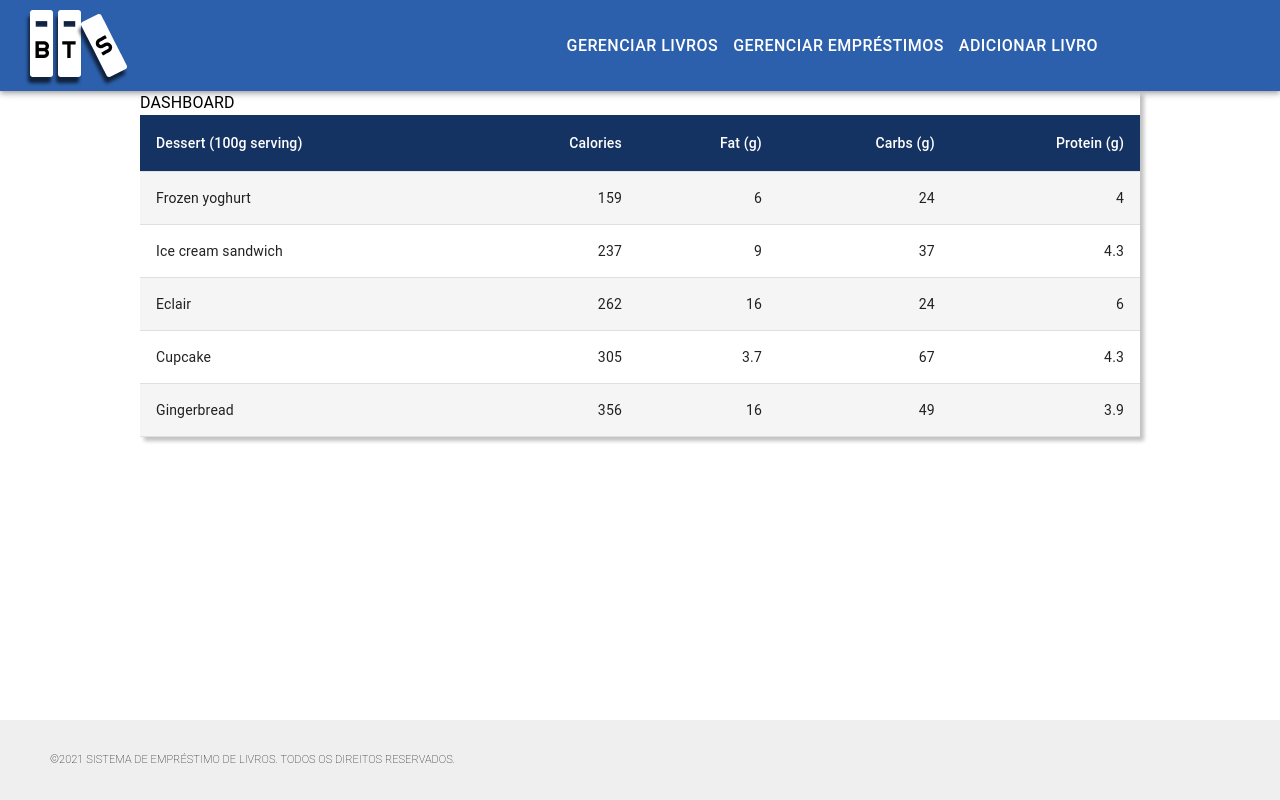
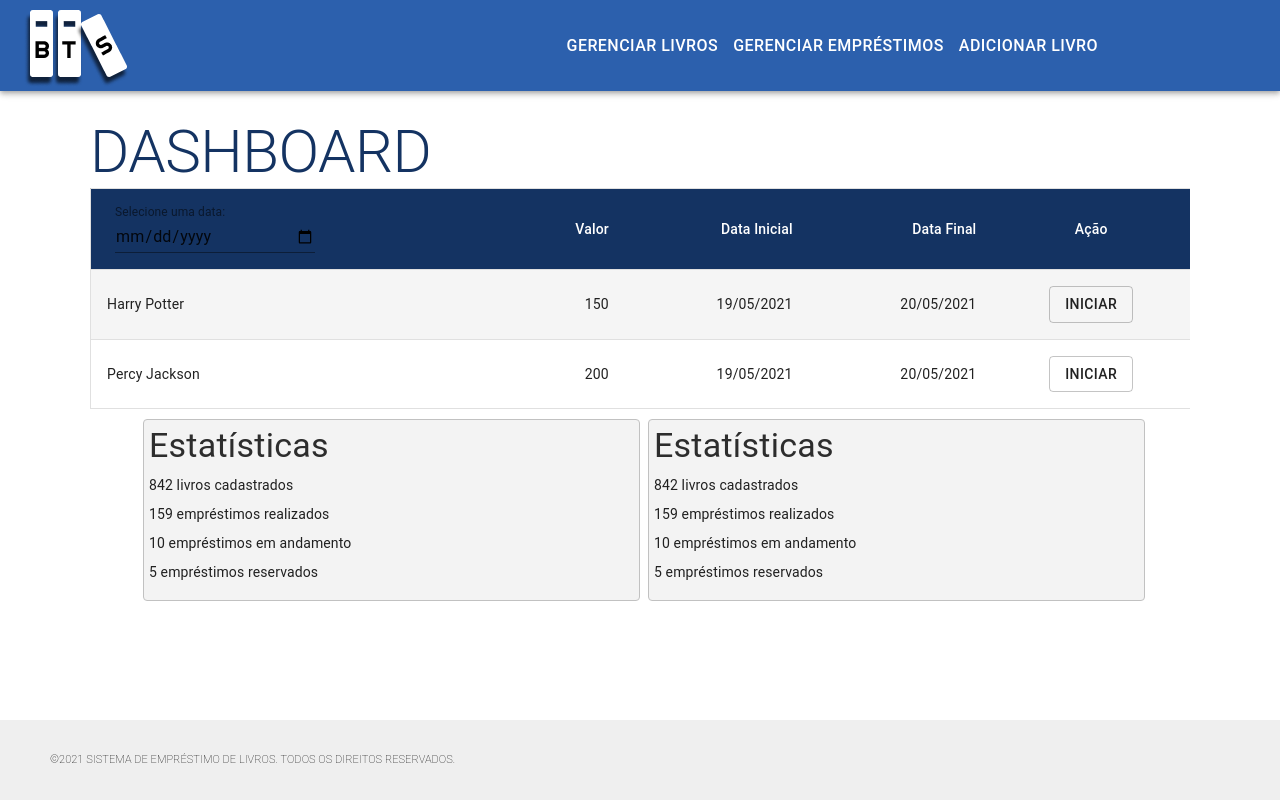
Before and after one commit to GitDoVitor/BS-Front, a React (Create React App) app in the folder frontbs/: page / in a window 1280 px wide. Built offline with nearby package versions, Linux system fonts and the light colour scheme; the HTML template or start-up script is replaced by a standard one.

Commit message:
dash quase terminada

```diff
--- a/frontbs/src/App.js
+++ b/frontbs/src/App.js
@@ -1,4 +1,3 @@
-import './App.scss';
 import {
   BrowserRouter as Router,
   Switch,
@@ -6,7 +5,6 @@ import {
 } from "react-router-dom";
 import Header from './components/header/header';
 import Footer from './components/footer/footer';
-import FOTOTESTE from './images/Group 1.png'
 import React, { Component } from "react";
 import AOS from "aos";
 import "aos/dist/aos.css";
@@ -49,14 +47,3 @@ export default class App extends Component {
 function Livros() {
   return <h1>Tabela de Livros</h1>;
 }
-
-function Dash() {
-  return(
-    <div data-aos="fade-right"
-     data-aos-offset="300"
-     data-aos-easing="ease-in-sine">
-       <img src={FOTOTESTE} alt="teste"></img>
-       <h1>DashBoard</h1>
-    </div>
-  );
-}
--- a/frontbs/src/App.scss
+++ /dev/null
@@ -1,38 +0,0 @@
-.App {
-  text-align: center;
-}
-
-.App-logo {
-  height: 40vmin;
-  pointer-events: none;
-}
-
-@media (prefers-reduced-motion: no-preference) {
-  .App-logo {
-    animation: App-logo-spin infinite 20s linear;
-  }
-}
-
-.App-header {
-  background-color: #282c34;
-  min-height: 100vh;
-  display: flex;
-  flex-direction: column;
-  align-items: center;
-  justify-content: center;
-  font-size: calc(10px + 2vmin);
-  color: white;
-}
-
-.App-link {
-  color: #61dafb;
-}
-
-@keyframes App-logo-spin {
-  from {
-    transform: rotate(0deg);
-  }
-  to {
-    transform: rotate(360deg);
-  }
-}
--- a/frontbs/src/components/dashboard/dashBoard.js
+++ b/frontbs/src/components/dashboard/dashBoard.js
@@ -7,19 +7,54 @@ import TableContainer from '@material-ui/core/TableContainer';
 import TableHead from '@material-ui/core/TableHead';
 import TableRow from '@material-ui/core/TableRow';
 import Paper from '@material-ui/core/Paper';
-import { Container, Typography } from '@material-ui/core';
+import { Button, Card, Grid, TextField, Typography } from '@material-ui/core';
+
 
 const useStyles = makeStyles((theme) => ({
   table: {
-    minWidth: 700,
-
+    Width: 1000
   },
   tableContainer: {
-    width: 1000,
+    marginLeft: "auto",
     marginRight: "auto",
+    width: 1100,
+    marginTop: 25,
+  },
+  titulo: {
+    color: "#143362",
+  },
+  container: {
+    display: 'flex',
+    flexWrap: 'wrap',
+  },
+  textField: {
+    marginLeft: theme.spacing(1),
+    marginRight: theme.spacing(1),
+    width: 200,
+  },
+  cardDash: {
+    width: 495,
+    height: 180,
+    backgroundColor: "#F3F3F3",
+    borderColor: "#C1C1C1"
+  },
+  grid: {
     marginLeft: "auto",
-    boxShadow: "4px 4px 4px #0000003f",
+    marginRight: "auto",
   },
+  tituloCard: {
+    color: "#2D2D2D",
+    marginLeft: 5,
+    marginTop: 5,
+  },
+  gridItem: {
+    marginTop: 10,
+  },
+  conteudoCard: {
+    marginLeft: 5,
+    fontSize: 14,
+    marginTop: 8,
+  }
 }))
 
 const StyledTableCell = withStyles((theme) => ({
@@ -40,53 +75,116 @@ const StyledTableRow = withStyles((theme) => ({
   },
 }))(TableRow);
 
-function createData(name, calories, fat, carbs, protein) {
-  return { name, calories, fat, carbs, protein };
+function createData(tituloLivro, valor, dataInicial, dataFinal) {
+  return { tituloLivro, valor, dataInicial, dataFinal };
 }
 
 const rows = [
-  createData('Frozen yoghurt', 159, 6.0, 24, 4.0),
-  createData('Ice cream sandwich', 237, 9.0, 37, 4.3),
-  createData('Eclair', 262, 16.0, 24, 6.0),
-  createData('Cupcake', 305, 3.7, 67, 4.3),
-  createData('Gingerbread', 356, 16.0, 49, 3.9),
+  createData('Harry Potter', 150, '19/05/2021', '20/05/2021'),
+  createData('Percy Jackson', 200, '19/05/2021', '20/05/2021')
 ];
+
+
 
 export default function DashBoard() {
 const classes = useStyles();
 
+const dataAtual = new Date();
+const dia = dataAtual.getDate();
+const mes = dataAtual.getMonth() + 1;
+const ano = dataAtual.getFullYear();
+
+const dataCalendario = ano + "-" + mes + "-" + dia;
+
 return(
 <div>
-
   <TableContainer className={classes.tableContainer} >
-  <Typography  >
-    DASHBOARD
-  </Typography>
-        <Table className={classes.table} aria-label="customized table">
+    <Typography  component="h1" variant="h2" className={classes.titulo}>
+      DASHBOARD
+    </Typography>
+        <Table className={classes.table} component={Paper} variant="outlined">
           <TableHead>
             <TableRow>
-              <StyledTableCell>Dessert (100g serving)</StyledTableCell>
-              <StyledTableCell align="right">Calories</StyledTableCell>
-              <StyledTableCell align="right">Fat&nbsp;(g)</StyledTableCell>
-              <StyledTableCell align="right">Carbs&nbsp;(g)</StyledTableCell>
-              <StyledTableCell align="right">Protein&nbsp;(g)</StyledTableCell>
+              <StyledTableCell align="right">
+                <form className={classes.container} noValidate>
+                  <TextField
+                    id="date"
+                    label="Selecione uma data:"
+                    type="date"
+                    defaultValue={dataCalendario}
+                    className={classes.textField}
+                    InputLabelProps={{
+                      shrink: true,
+                    }}
+                  />
+                </form>
+              </StyledTableCell>
+              <StyledTableCell align="right">Valor</StyledTableCell>
+              <StyledTableCell align="right">Data Inicial</StyledTableCell>
+              <StyledTableCell align="right">Data Final</StyledTableCell>
+              <StyledTableCell align="center">Ação</StyledTableCell>
             </TableRow>
           </TableHead>
           <TableBody>
             {rows.map((row) => (
-              <StyledTableRow key={row.name}>
+              <StyledTableRow key={row.tituloLivro}>
                 <StyledTableCell component="th" scope="row">
-                  {row.name}
+                  {row.tituloLivro}
                 </StyledTableCell>
-                <StyledTableCell align="right">{row.calories}</StyledTableCell>
-                <StyledTableCell align="right">{row.fat}</StyledTableCell>
-                <StyledTableCell align="right">{row.carbs}</StyledTableCell>
-                <StyledTableCell align="right">{row.protein}</StyledTableCell>
+                <StyledTableCell align="right">{row.valor}</StyledTableCell>
+                <StyledTableCell align="right">{row.dataInicial}</StyledTableCell>
+                <StyledTableCell align="right">{row.dataFinal}</StyledTableCell>
+                <StyledTableCell align="center">
+                  <Button variant="outlined">
+                    Iniciar
+                  </Button>
+                </StyledTableCell>
               </StyledTableRow>
             ))}
           </TableBody>
         </Table>
   </TableContainer>
+  <Grid container spacing={1} justify="center" className={classes.grid}>
+    <Grid item className={classes.gridItem}>
+      <Card className={classes.cardDash} variant="outlined">
+        <Typography component="h1" variant="h4" className={classes.tituloCard}>
+          Estatísticas
+        </Typography>
+        <Typography className={classes.conteudoCard}>
+          842 livros cadastrados
+        </Typography>
+        <Typography className={classes.conteudoCard}>
+          159 empréstimos realizados
+        </Typography>
+        <Typography className={classes.conteudoCard}>
+          10 empréstimos em andamento
+        </Typography>
+        <Typography className={classes.conteudoCard}>
+          5 empréstimos reservados
+        </Typography>
+      </Card>
+    </Grid>
+    <Grid item className={classes.gridItem}>
+      <Card className={classes.cardDash} variant="outlined">
+        <Typography component="h1" variant="h4" className={classes.tituloCard}>
+          Estatísticas
+        </Typography>
+        <Typography className={classes.conteudoCard}>
+          842 livros cadastrados
+        </Typography>
+        <Typography className={classes.conteudoCard}>
+          159 empréstimos realizados
+        </Typography>
+        <Typography className={classes.conteudoCard}>
+          10 empréstimos em andamento
+        </Typography>
+        <Typography className={classes.conteudoCard}>
+          5 empréstimos reservados
+        </Typography>
+      </Card>
+    </Grid>
+  </Grid>
+
 </div>
 )
 }
--- a/frontbs/src/components/header/header.js
+++ b/frontbs/src/components/header/header.js
@@ -32,7 +32,7 @@ export default function Header() {
   return(
     <div>
       <AppBar position="static" className={classes.header}>
-        <Toolbar>
+        <Toolbar justify="space-around">
           <Link to="/" className={classes.link}>
             <img src={ICONE} className={classes.icon} alt="logo"/>
           </Link>
```
